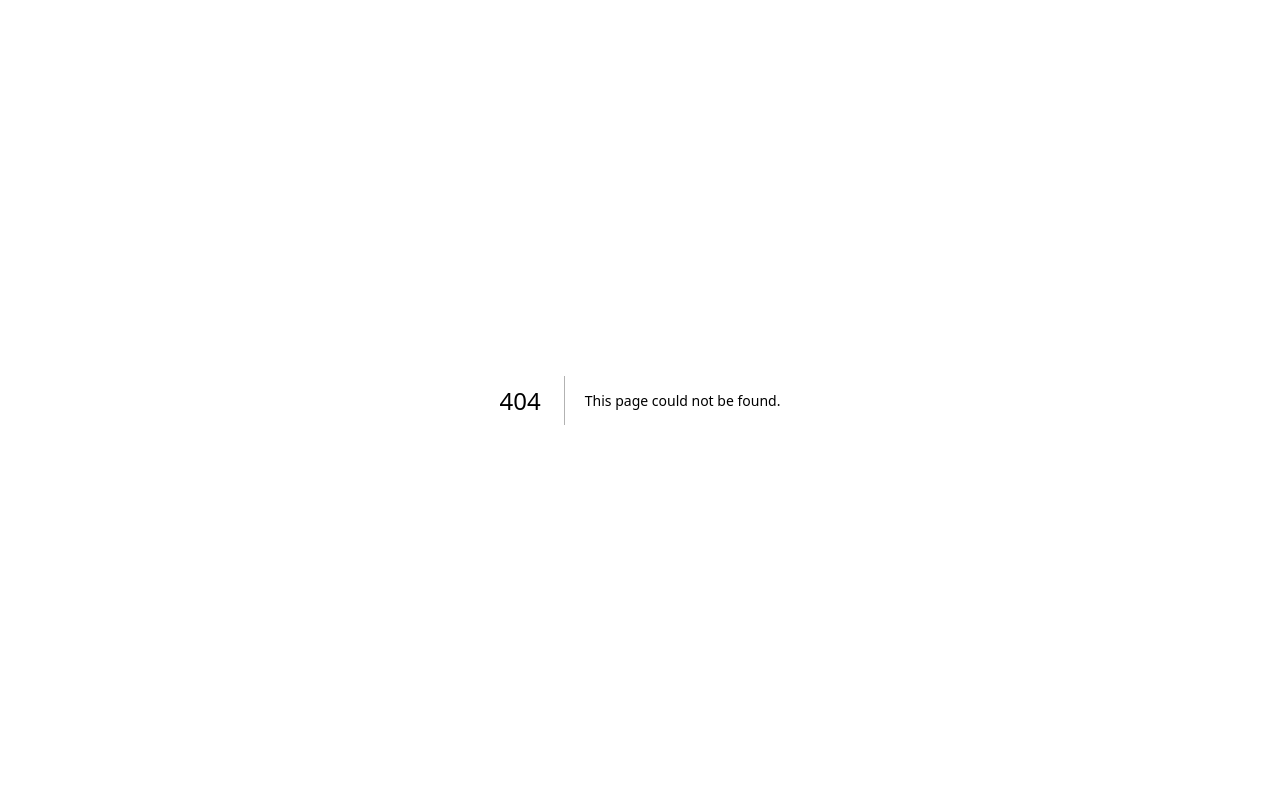
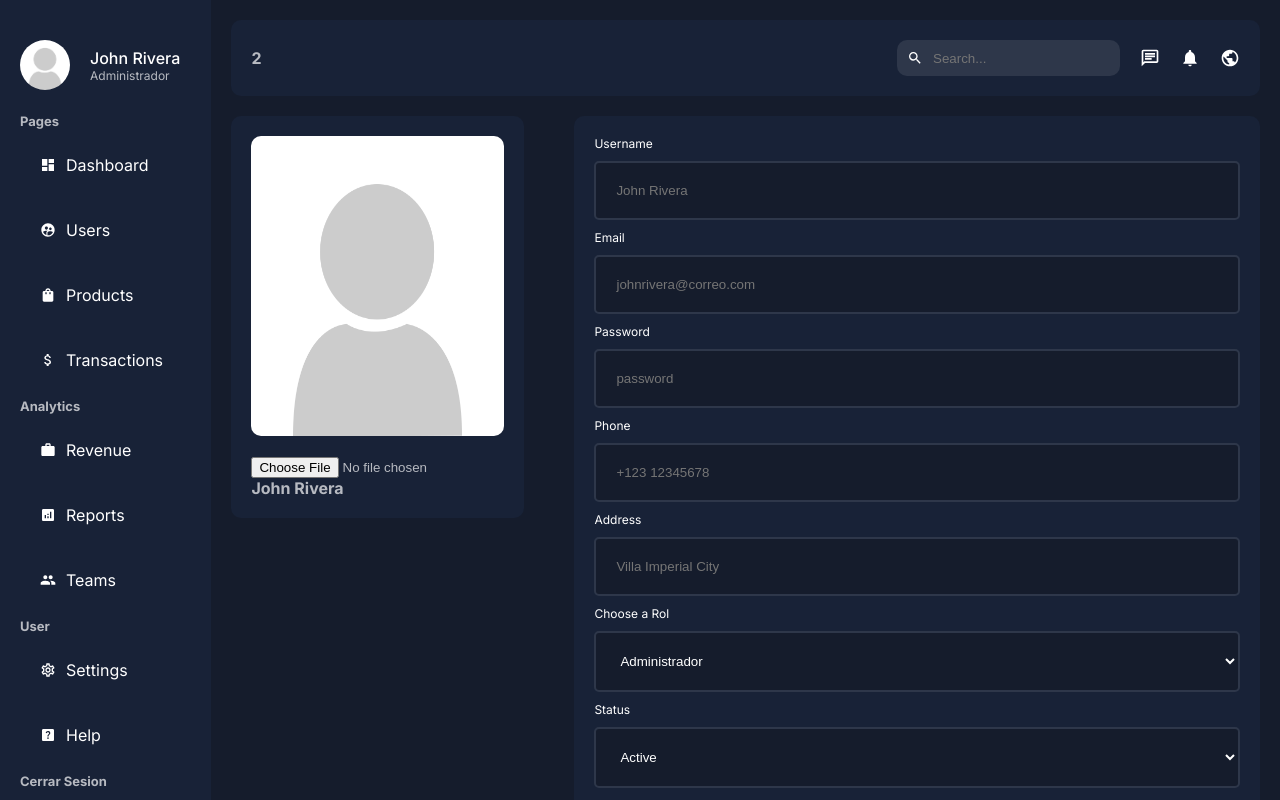
Before and after one commit to Logan-JR/project-audit, a Next.js app: page /dashboard/users/2 in a window 1280 px wide. Before the commit this address had no page. Shown: the top 800 px of the page. Built offline with nearby package versions, Linux system fonts and the light colour scheme.

Commit message:
add desing formUser update and create

```diff
--- /dev/null
+++ b/src/app/dashboard/users/[id]/page.jsx
@@ -0,0 +1,48 @@
+import styles from "@/ui/dashboard/users/formUser/formUser.module.css";
+import Image from "next/image";
+
+const SingleUserPage = () => {
+  return (
+    <div className={styles.container}>
+      <div className={styles.infoContainer}>
+        <div className={styles.imgContainer}>
+          <Image src="/noavatar.png" alt="" fill />
+        </div>
+        <input type="file" />
+        <p>John Rivera</p>
+      </div>
+      <div className={styles.formContainer}>
+        <form action="" className={styles.form}>
+          <label>Username</label>
+          <input type="text" name="username" placeholder="John Rivera" />
+          <label>Email</label>
+          <input
+            type="email"
+            name="email"
+            placeholder="johnrivera@correo.com"
+          />
+          <label>Password</label>
+          <input type="password" name="password" placeholder="password" />
+          <label>Phone</label>
+          <input type="text" name="phone" placeholder="+123 12345678" />
+          <label>Address</label>
+          <input type="text" name="address" placeholder="Villa Imperial City" />
+          <label>Choose a Rol</label>
+          <select name="category" id="category">
+            <option value="">Administrador</option>
+            <option value="">Secretario Administrativo</option>
+            <option value="">Responsable Cursos</option>
+          </select>
+          <label>Status</label>
+          <select name="estus" id="status">
+            <option value={true}>Active</option>
+            <option value={false}>Inactive</option>
+          </select>
+          <button>Update</button>
+        </form>
+      </div>
+    </div>
+  );
+};
+
+export default SingleUserPage;
--- /dev/null
+++ b/src/ui/dashboard/users/formUser/formUser.module.css
@@ -0,0 +1,62 @@
+.container {
+  display: flex;
+  gap: 50px;
+  margin-top: 20px;
+}
+
+.infoContainer {
+  flex: 1;
+  background-color: var(--bgSoft);
+  padding: 20px;
+  border-radius: 10px;
+  font-weight: bold;
+  color: var(--textSoft);
+  height: max-content;
+}
+
+.imgContainer {
+  width: 100%;
+  height: 300px;
+  position: relative;
+  border-radius: 10px;
+  overflow: hidden;
+  margin-bottom: 20px;
+}
+
+.formContainer {
+  flex: 3;
+  background-color: var(--bgSoft);
+  padding: 20px;
+  border-radius: 10px;
+}
+
+.form {
+  display: flex;
+  flex-direction: column;
+}
+
+.form input,
+.form textarea,
+.form select {
+  padding: 20px;
+  border: 2px solid #2e374a;
+  border-radius: 5px;
+  background-color: var(--bg);
+  color: var(--text);
+  margin: 10px 0px;
+}
+
+.form label {
+  font-size: 12px;
+}
+
+.form button {
+  width: 100%;
+  padding: 20px;
+  background-color: teal;
+  color: var(--text);
+  border: none;
+  border-radius: 5px;
+  cursor: pointer;
+  margin-top: 20px;
+}
```
Also changed, not shown: src/app/dashboard/users/add/page.jsx (added, +48 -0 lines).
